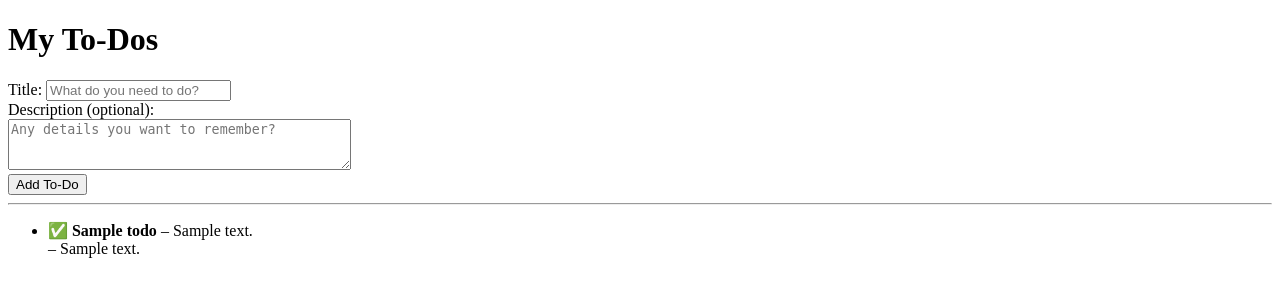
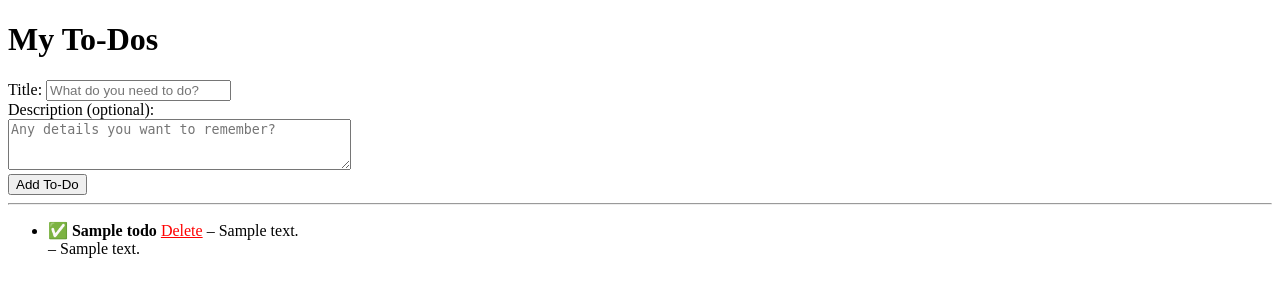
Before and after one commit to BrendanM94/test-capstone, a Django app: page / in a window 1280 px wide. Shown: the top 300 px of the page. Run offline with Django 5.2, Linux system fonts and the light colour scheme; tables that the repository leaves empty hold one stand-in row (values such as "Sample post").

Commit message:
Add delete functionality to todo app

```diff
--- a/todo/templates/todo/todo_list.html
+++ b/todo/templates/todo/todo_list.html
@@ -30,11 +30,14 @@
         {% for item in todos %}
            <li>
     {% if item.completed %}
-        ✅ <strong>{{ item.title }}</strong>
+    ✅ <strong>{{ item.title }}</strong>
+    <a href="{% url 'todo_delete' item.id %}" style="color:red;">Delete</a>
     {% else %}
-        ⬜ <strong>{{ item.title }}</strong>
-        <a href="{% url 'todo_complete' item.id %}">Mark complete</a>
-    {% endif %}
+    ⬜ <strong>{{ item.title }}</strong>
+    <a href="{% url 'todo_complete' item.id %}">Mark complete</a>
+    <a href="{% url 'todo_delete' item.id %}" style="color:red;">Delete</a>
+{% endif %}
+
 
     {% if item.description %}
         – {{ item.description }}
--- a/todo/urls.py
+++ b/todo/urls.py
@@ -4,4 +4,5 @@ from . import views
 urlpatterns = [
     path("", views.todo_list, name="todo_list"),
     path("complete/<int:pk>/", views.todo_complete, name="todo_complete"),
+    path("delete/<int:pk>/", views.todo_delete, name="todo_delete"),
 ]
--- a/todo/views.py
+++ b/todo/views.py
@@ -23,3 +23,8 @@ def todo_complete(request, pk):
     todo.completed = True
     todo.save()
     return redirect("todo_list")
+
+def todo_delete(request, pk):
+    todo = Todo.objects.get(pk=pk)
+    todo.delete()
+    return redirect("todo_list")
```
Also changed, not shown: db.sqlite3.
